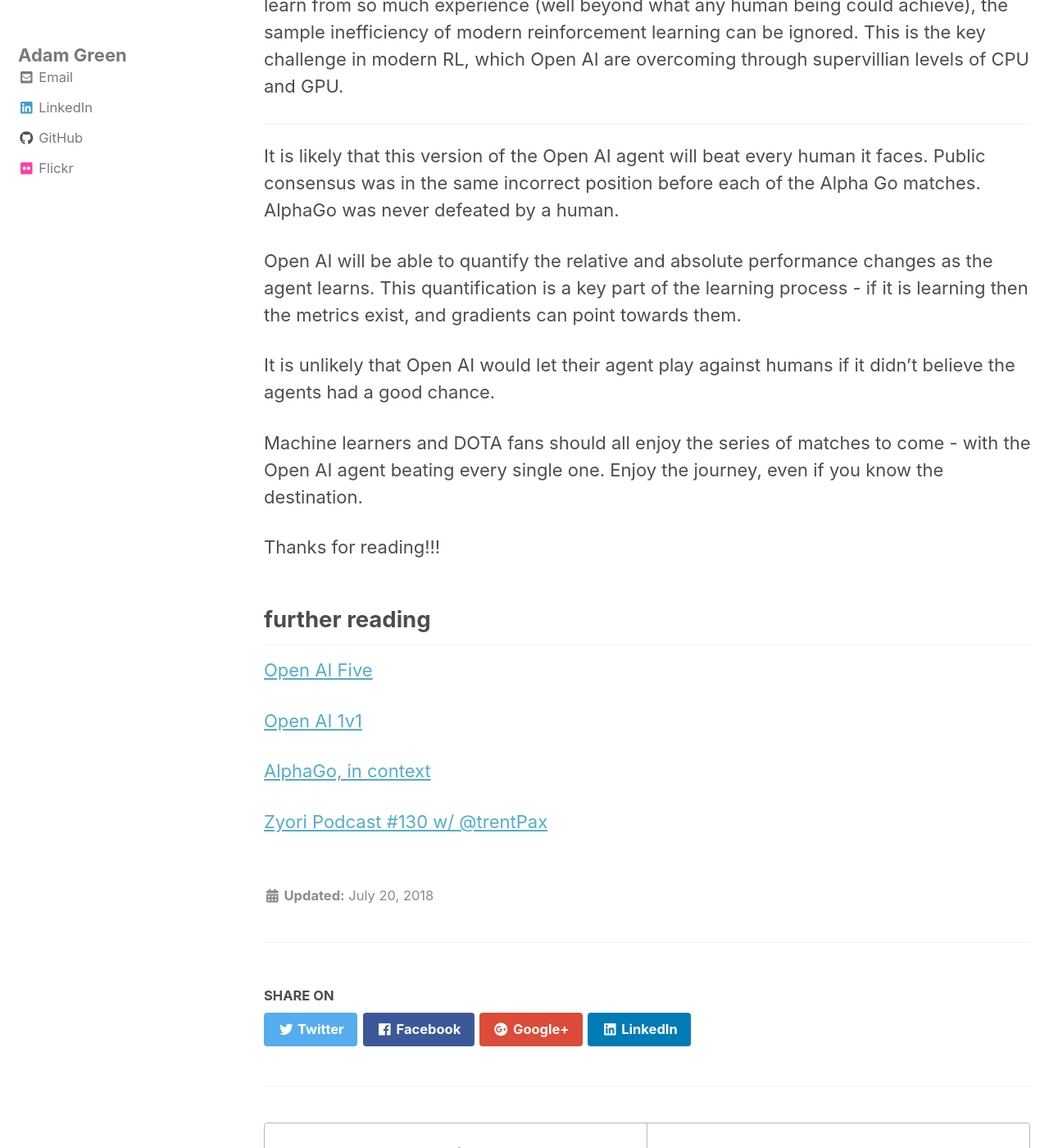
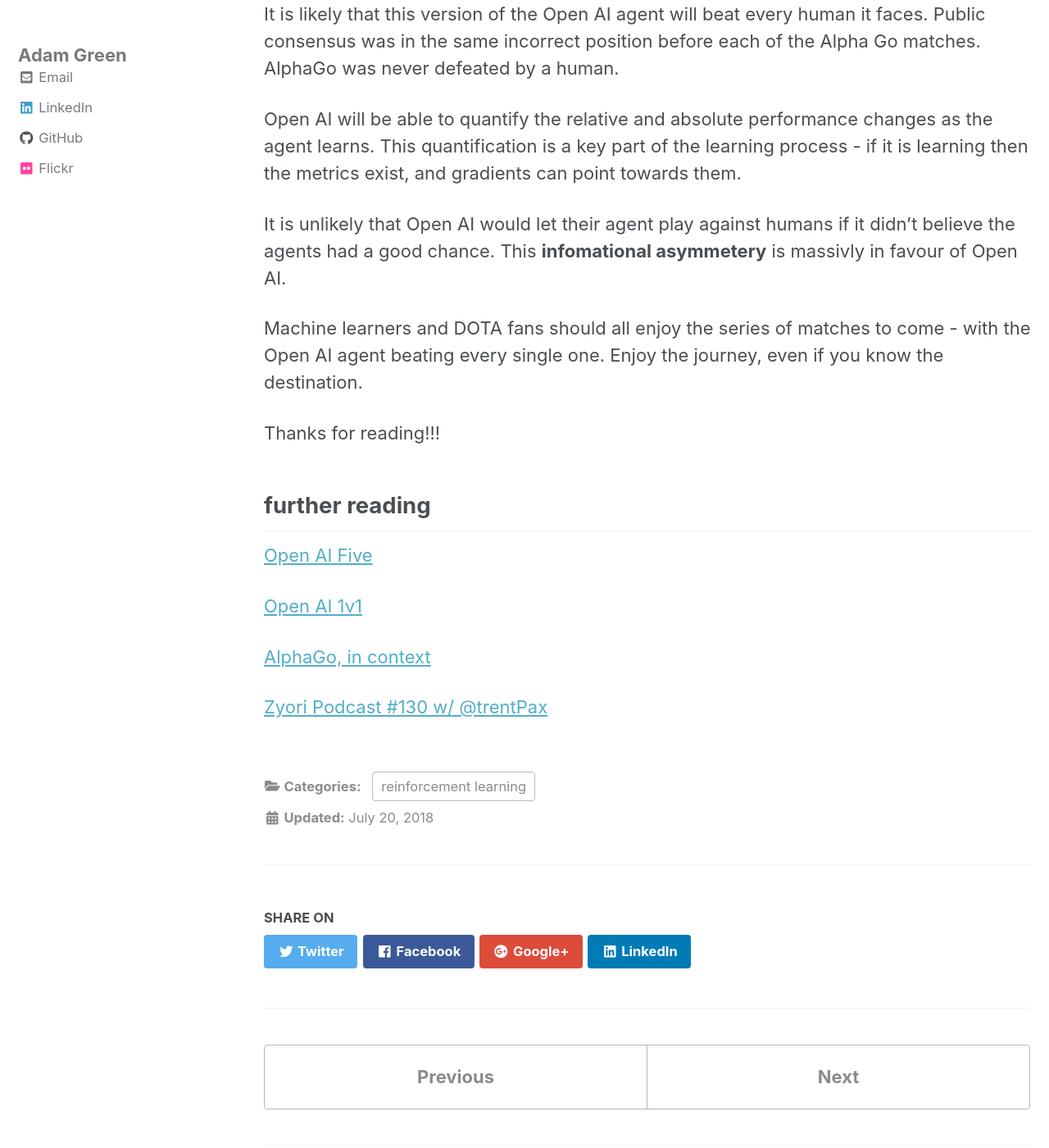
Before and after one commit to ADGEfficiency/adgefficiency.github.io, a Jekyll site: the page built from _posts/2018-07-20-misunderstanding-dota.md, in a window 1280 px wide and 1400 px high, scrolled down 992 px. Shown: the whole window at 82% size. Built offline with Jekyll 4.4.1, drawn with Linux system fonts in a browser that asks for light colours; nearby versions of some CDN libraries; some of the changed text lies outside the part shown.

Commit message:
drafting

```diff
--- a/_posts/2018-07-20-misunderstanding-dota.md
+++ b/_posts/2018-07-20-misunderstanding-dota.md
@@ -1,3 +1,4 @@
+---
 title: 'All hail the Open AI DOTA 2 agent'
 date: 20/07/2018
 categories:
@@ -22,7 +23,7 @@
 
 Open AI will be able to quantify the relative and absolute performance changes as the agent learns.  This quantification is a key part of the learning process - if it is learning then the metrics exist, and gradients can point towards them.
 
-It is unlikely that Open AI would let their agent play against humans if it didn't believe the agents had a good chance.
+It is unlikely that Open AI would let their agent play against humans if it didn't believe the agents had a good chance.  This **infomational asymmetery** is massivly in favour of Open AI.
 
 Machine learners and DOTA fans should all enjoy the series of matches to come - with the Open AI agent beating every single one.  Enjoy the journey, even if you know the destination.
 
```
